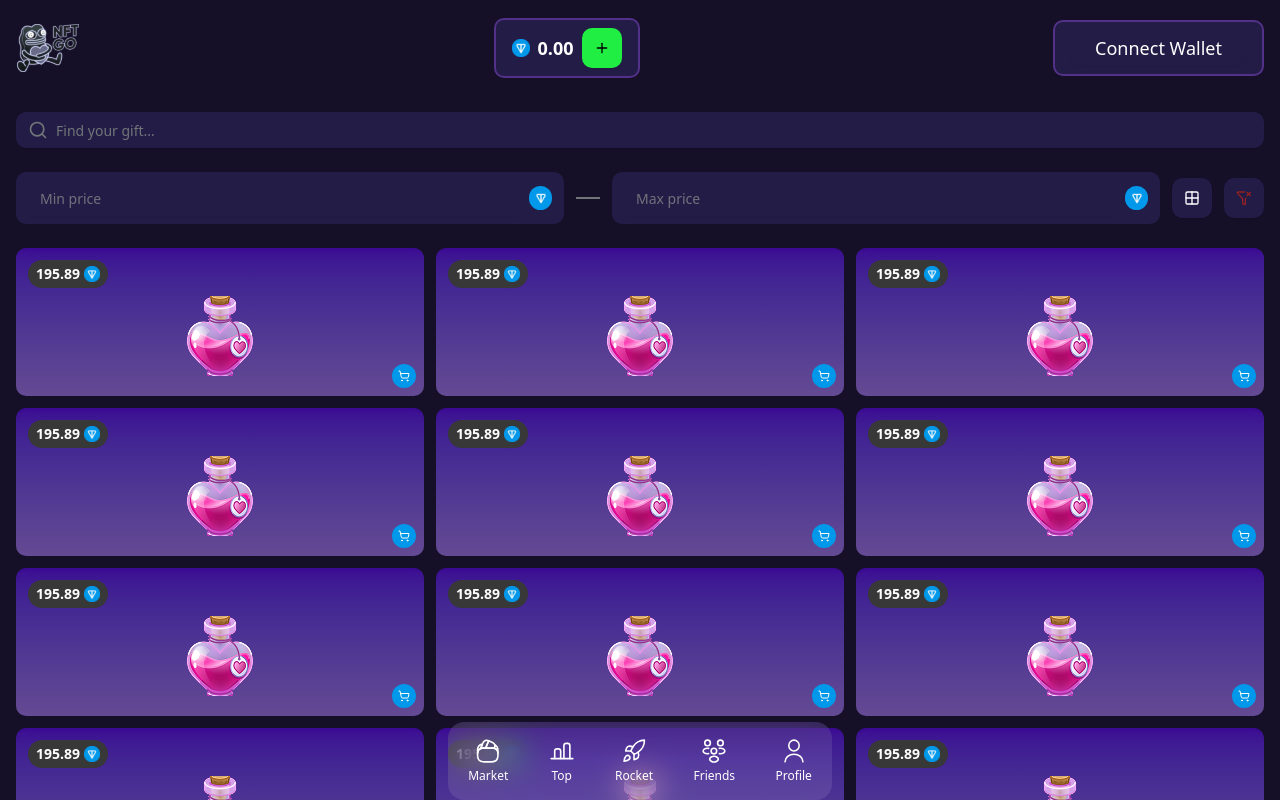
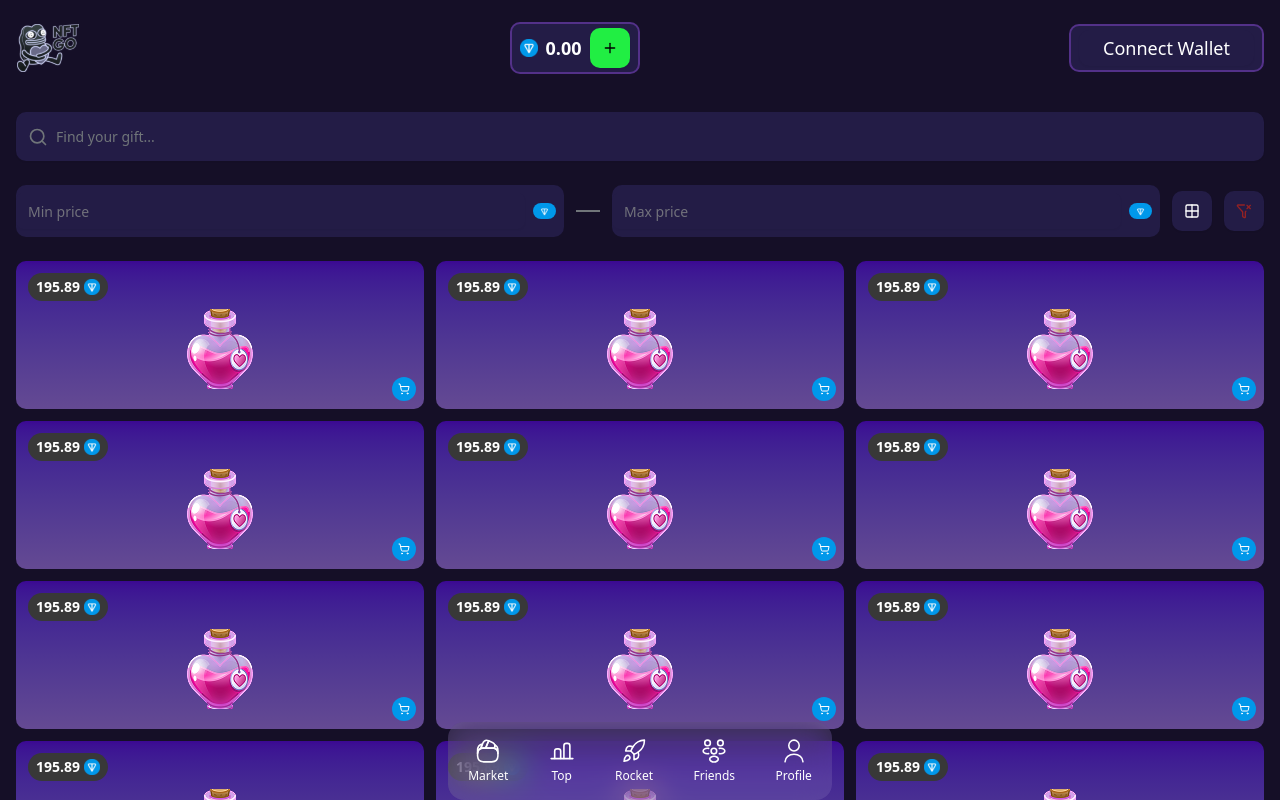
Before and after one commit to mandz1952/NFT-GO, a Next.js app: page / in a window 1280 px wide. Shown: the top 800 px of the page. Built offline with nearby package versions, Linux system fonts and the light colour scheme.

Commit message:
fix bugs

```diff
--- a/src/feature/filter/ui/filter-bar.tsx
+++ b/src/feature/filter/ui/filter-bar.tsx
@@ -4,11 +4,11 @@ import {Input} from "@/shared/ui/input";
 export function FilterBar({filterName}: {filterName: string}) {
     return (
         <div className="flex-1">
-            <div className="bg-[#231c46] rounded-lg px-3 py-2 flex items-center gap-2">
-                <Input className={'text-[#707579] border-none text-sm'} placeholder={filterName} />
+            <div className="bg-[#231c46] rounded-lg pr-2 py-2 flex items-center gap-2">
+                <Input className={'text-[#707579] border-none text-sm text-left'} placeholder={filterName} />
                 {/*<span className="text-[#707579] text-sm">{filterName}</span>*/}
-                <div className="w-6 h-6 bg-[#0098ea] rounded-full flex items-center justify-center">
-                    <Image src={'/tonCoin.svg'} alt={"ton Coin"} width={18} height={18} />
+                <div className="w-6 h-4 bg-[#0098ea] rounded-full flex items-center justify-center">
+                    <Image src={'/tonCoin.svg'} alt={"ton Coin"} width={13} height={13} />
                 </div>
             </div>
         </div>
--- a/src/feature/filter/ui/search-bar.tsx
+++ b/src/feature/filter/ui/search-bar.tsx
@@ -7,7 +7,7 @@ export function SearchBar () {
             <Search className="absolute left-3 top-1/2 transform -translate-y-1/2 w-5 h-5 text-[#707579]"/>
             <Input
                 placeholder="Find your gift..."
-                className="bg-[#231c46] border-none text-white placeholder:text-[#707579] pl-10 py-3 rounded-lg"
+                className="bg-[#231c46] border-none h-[49px] text-white placeholder:text-[#707579] pl-10 py-3 rounded-lg"
             />
         </div>
     )
--- a/src/shared/ui/header/header.tsx
+++ b/src/shared/ui/header/header.tsx
@@ -13,7 +13,7 @@ export function Header (){
             </div>
 
             <div className="flex items-center gap-2">
-                <div className="bg-[#231c46] border-2 border-[#533189] rounded-lg px-4 py-2 flex items-center gap-2">
+                <div className="bg-[#231c46] border-2 border-[#533189] rounded-lg px-2 py-1 flex items-center gap-2">
                     <Image src={'/tonCoin.svg'} alt={"ton Coin"} width={18} height={18} />
                     <span className="text-white text-lg font-semibold">0.00</span>
                     <Button className="bg-[#21ee43] hover:bg-[#21ee43]/90 text-black w-10 h-10 rounded-lg p-0">
@@ -22,7 +22,7 @@ export function Header (){
                 </div>
 
             </div>
-            <div className="bg-[#231c46] border-2 border-[#533189] rounded-lg px-4 py-2 flex items-center">
+            <div className="bg-[#231c46] border-2 border-[#533189] rounded-lg px-2 py-1 flex items-center">
                 <Button className="bg-[#231c46] hover:bg-[#231c46]/90 text-white px-6 py-2 rounded-lg text-lg">
                     Connect Wallet
                 </Button>
```
